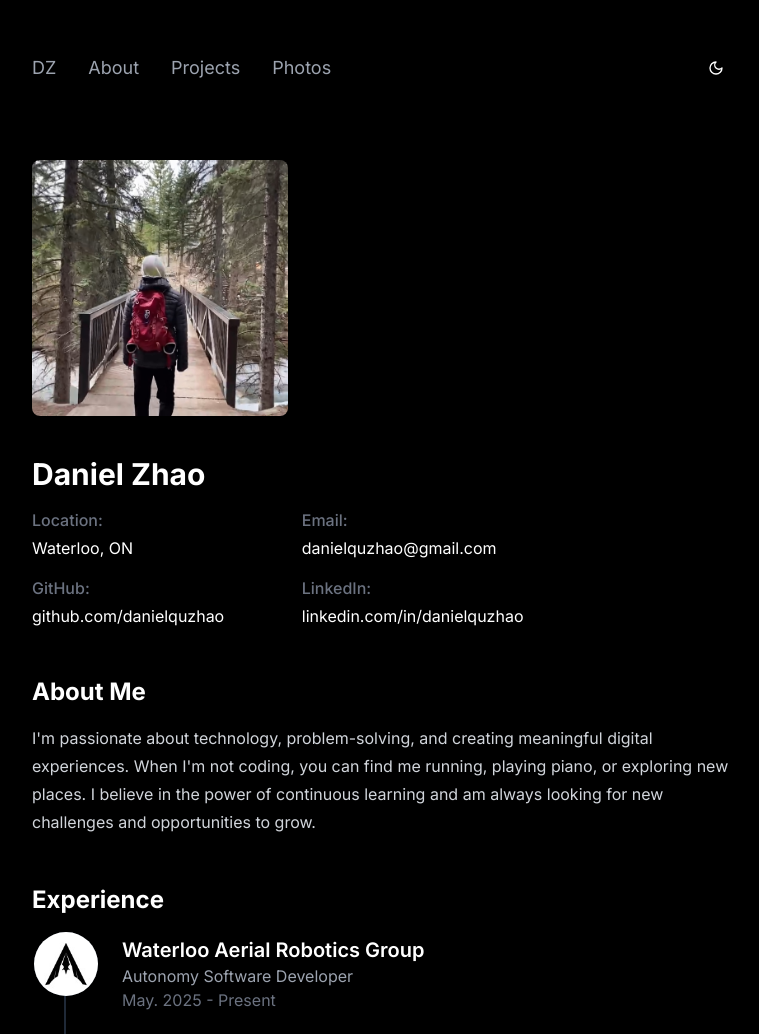
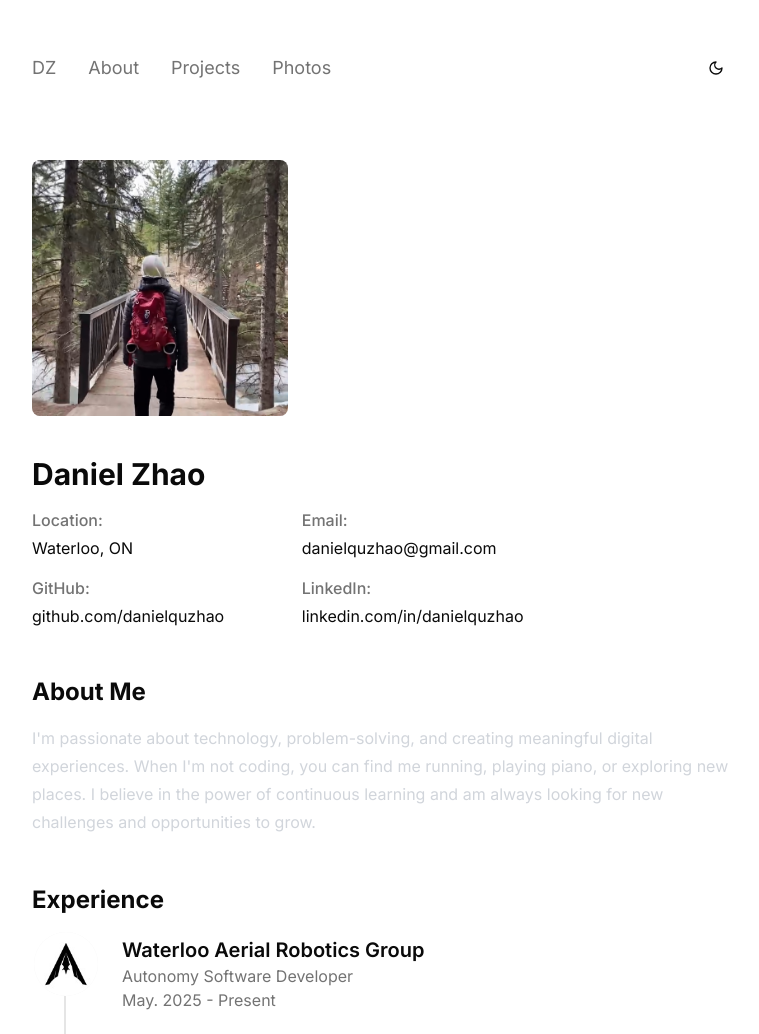
Before and after one commit to danielquzhao/personal-website, a Next.js app: page /about in a window 1280 px wide. Shown: the top 1034 px of the page, without its empty margins (256-1015 px from the left). Built offline with nearby package versions, Linux system fonts and the light colour scheme.

Commit message:
add light mode and dark mode

```diff
--- a/app/about/page.tsx
+++ b/app/about/page.tsx
@@ -6,7 +6,7 @@ import Footer from "@/components/Footer"
 
 export default function AboutPage() {
   return (
-    <div className="min-h-screen bg-black text-white">
+    <div className="min-h-screen bg-background text-foreground">
       <Navbar />
       <div className="container mx-auto py-6">
         <div className="flex flex-col">
@@ -18,12 +18,12 @@ export default function AboutPage() {
 
             <div className="grid grid-cols-2 gap-x-12 gap-y-4 max-w-xl">
               <div className="flex flex-col">
-                <span className="text-gray-500 font-medium mb-1">Location:</span>
+                <span className="text-muted-foreground font-medium mb-1">Location:</span>
                 <span>Waterloo, ON</span>
               </div>
 
               <div className="flex flex-col">
-                <span className="text-gray-500 font-medium mb-1">Email:</span>
+                <span className="text-muted-foreground font-medium mb-1">Email:</span>
                 <a
                   href="mailto:danielquzhao@gmail.com"
                   className="hover:underline break-words"
@@ -33,7 +33,7 @@ export default function AboutPage() {
               </div>
 
               <div className="flex flex-col">
-                <span className="text-gray-500 font-medium mb-1">GitHub:</span>
+                <span className="text-muted-foreground font-medium mb-1">GitHub:</span>
                 <a
                   href="https://github.com/danielquzhao"
                   target="_blank"
@@ -45,7 +45,7 @@ export default function AboutPage() {
               </div>
 
               <div className="flex flex-col">
-                <span className="text-gray-500 font-medium mb-1">LinkedIn:</span>
+                <span className="text-muted-foreground font-medium mb-1">LinkedIn:</span>
                 <a
                   href="https://linkedin.com/in/danielquzhao"
                   target="_blank"
@@ -62,7 +62,7 @@ export default function AboutPage() {
           <div className="space-y-12">
             <section>
               <h2 className="text-2xl font-bold mb-4">About Me</h2>
-              <div className="prose prose-invert max-w-none">
+              <div className="prose prose-invert dark:prose-invert max-w-none">
                 <p>
                   I'm passionate about technology, problem-solving, and creating meaningful digital experiences. When I'm not coding, you can find me running, playing piano, or exploring new places. I believe in the power of continuous learning and am always looking for new challenges and opportunities to grow.
                 </p>
@@ -71,81 +71,81 @@ export default function AboutPage() {
 
             <section>
               <h2 className="text-2xl font-bold mb-4">Experience</h2>
-              <div className="border-l-2 border-gray-800 pl-8 ml-8 space-y-6">
+              <div className="border-l-2 border-border pl-8 ml-8 space-y-6">
                 <div>
                   <div className="flex items-start">
-                    <div className="relative w-16 h-16 rounded-full overflow-hidden bg-gray-800 flex-shrink-0 mr-6 -ml-16">
+                    <div className="relative w-16 h-16 rounded-full overflow-hidden bg-secondary flex-shrink-0 mr-6 -ml-16">
                       <Image src="/warg-logo.png" alt="WARG" fill className="object-cover" />
                     </div>
                     <div className="pt-1">
                       <h3 className="text-xl font-semibold">Waterloo Aerial Robotics Group</h3>
-                      <p className="text-gray-400">Autonomy Software Developer</p>
-                      <p className="text-gray-500">May. 2025 - Present</p>
+                      <p className="text-muted-foreground">Autonomy Software Developer</p>
+                      <p className="text-muted-foreground">May. 2025 - Present</p>
                     </div>
                   </div>
                 </div>
 
                 <div>
                   <div className="flex items-start">
-                    <div className="relative w-16 h-16 rounded-full overflow-hidden bg-gray-800 flex-shrink-0 mr-6 -ml-16">
+                    <div className="relative w-16 h-16 rounded-full overflow-hidden bg-secondary flex-shrink-0 mr-6 -ml-16">
                       <Image src="/acupuncture-logo.png" alt="Classic Acupuncture" fill className="object-cover" />
                     </div>
                     <div className="pt-1">
                       <h3 className="text-xl font-semibold">Classic Acupuncture Inc</h3>
-                      <p className="text-gray-400">Web Developer</p>
-                      <p className="text-gray-500">Jan. 2025 - Apr. 2025</p>
+                      <p className="text-muted-foreground">Web Developer</p>
+                      <p className="text-muted-foreground">Jan. 2025 - Apr. 2025</p>
                     </div>
                   </div>
                 </div>
 
                 <div>
                   <div className="flex items-start">
-                    <div className="relative w-16 h-16 rounded-full overflow-hidden bg-gray-800 flex-shrink-0 mr-6 -ml-16">
+                    <div className="relative w-16 h-16 rounded-full overflow-hidden bg-secondary flex-shrink-0 mr-6 -ml-16">
                       <Image src="/wrl-logo.png" alt="Waterloo Reality Labs" fill className="object-cover" />
                     </div>
                     <div className="pt-1">
                       <h3 className="text-xl font-semibold">Waterloo Reality Labs</h3>
-                      <p className="text-gray-400">Software Developer</p>
-                      <p className="text-gray-500">Sep. 2024 - Apr. 2025</p>
+                      <p className="text-muted-foreground">Software Developer</p>
+                      <p className="text-muted-foreground">Sep. 2024 - Apr. 2025</p>
                     </div>
                   </div>
                 </div>
 
                 <div>
                   <div className="flex items-start">
-                    <div className="relative w-16 h-16 rounded-full overflow-hidden bg-gray-800 flex-shrink-0 mr-6 -ml-16">
+                    <div className="relative w-16 h-16 rounded-full overflow-hidden bg-secondary flex-shrink-0 mr-6 -ml-16">
                       <Image src="/music-logo.png" alt="Royal Music Academy" fill className="object-cover" />
                     </div>
                     <div className="pt-1">
                       <h3 className="text-xl font-semibold">Royal Music Academy</h3>
-                      <p className="text-gray-400">Piano Teacher</p>
-                      <p className="text-gray-500">Sep. 2023 - May. 2024</p>
+                      <p className="text-muted-foreground">Piano Teacher</p>
+                      <p className="text-muted-foreground">Sep. 2023 - May. 2024</p>
                     </div>
                   </div>
                 </div>
 
                 <div>
                   <div className="flex items-start">
-                    <div className="relative w-16 h-16 rounded-full overflow-hidden bg-gray-800 flex-shrink-0 mr-6 -ml-16">
+                    <div className="relative w-16 h-16 rounded-full overflow-hidden bg-secondary flex-shrink-0 mr-6 -ml-16">
                       <Image src="/taekwondo-logo.png" alt="Hong Park Taekwondo" fill className="object-cover" />
                     </div>
                     <div className="pt-1">
                       <h3 className="text-xl font-semibold">Hong Park Taekwondo</h3>
-                      <p className="text-gray-400">Taekwondo Instructor</p>
-                      <p className="text-gray-500">Sep. 2021 - Jun. 2022</p>
+                      <p className="text-muted-foreground">Taekwondo Instructor</p>
+                      <p className="text-muted-foreground">Sep. 2021 - Jun. 2022</p>
                     </div>
                   </div>
                 </div>
 
                 <div>
                   <div className="flex items-start">
-                    <div className="relative w-16 h-16 rounded-full overflow-hidden bg-gray-800 flex-shrink-0 mr-6 -ml-16">
+                    <div className="relative w-16 h-16 rounded-full overflow-hidden bg-secondary flex-shrink-0 mr-6 -ml-16">
                       <Image src="/subway-logo.png" alt="Subway" fill className="object-cover" />
                     </div>
                     <div className="pt-1">
                       <h3 className="text-xl font-semibold">Subway</h3>
-                      <p className="text-gray-400">Sandwich Engineer</p>
-                      <p className="text-gray-500">Jul. 2021 - Aug. 2021</p>
+                      <p className="text-muted-foreground">Sandwich Engineer</p>
+                      <p className="text-muted-foreground">Jul. 2021 - Aug. 2021</p>
                     </div>
                   </div>
                 </div>
@@ -155,53 +155,53 @@ export default function AboutPage() {
             <section>
               <h2 className="text-2xl font-bold mb-4">Skills</h2>
               <div className="grid grid-cols-1 sm:grid-cols-2 gap-4">
-                <div className="border border-gray-800 rounded-lg p-4">
+                <div className="border border-border rounded-lg p-4">
                   <h3 className="text-lg font-semibold mb-2">Programming Languages</h3>
                   <div className="flex flex-wrap gap-2">
-                    <span className="bg-gray-800 px-2 py-1 rounded text-sm">C</span>
-                    <span className="bg-gray-800 px-2 py-1 rounded text-sm">C++</span>
-                    <span className="bg-gray-800 px-2 py-1 rounded text-sm">C#</span>
-                    <span className="bg-gray-800 px-2 py-1 rounded text-sm">Python</span>
-                    <span className="bg-gray-800 px-2 py-1 rounded text-sm">HTML</span>
-                    <span className="bg-gray-800 px-2 py-1 rounded text-sm">CSS</span>
-                    <span className="bg-gray-800 px-2 py-1 rounded text-sm">JavaScript</span>
-                    <span className="bg-gray-800 px-2 py-1 rounded text-sm">TypeScript</span>
+                    <span className="bg-secondary px-2 py-1 rounded text-sm">C</span>
+                    <span className="bg-secondary px-2 py-1 rounded text-sm">C++</span>
+                    <span className="bg-secondary px-2 py-1 rounded text-sm">C#</span>
+                    <span className="bg-secondary px-2 py-1 rounded text-sm">Python</span>
+                    <span className="bg-secondary px-2 py-1 rounded text-sm">HTML</span>
+                    <span className="bg-secondary px-2 py-1 rounded text-sm">CSS</span>
+                    <span className="bg-secondary px-2 py-1 rounded text-sm">JavaScript</span>
+                    <span className="bg-secondary px-2 py-1 rounded text-sm">TypeScript</span>
                   </div>
                 </div>
-                <div className="border border-gray-800 rounded-lg p-4">
+                <div className="border border-border rounded-lg p-4">
                   <h3 className="text-lg font-semibold mb-2">Frameworks & Libraries</h3>
                   <div className="flex flex-wrap gap-2">
-                    <span className="bg-gray-800 px-2 py-1 rounded text-sm">React</span>
-                    <span className="bg-gray-800 px-2 py-1 rounded text-sm">Next.js</span>
-                    <span className="bg-gray-800 px-2 py-1 rounded text-sm">Express.js</span>
-                    <span className="bg-gray-800 px-2 py-1 rounded text-sm">Node.js</span>
-                    <span className="bg-gray-800 px-2 py-1 rounded text-sm">Flask</span>
-                    <span className="bg-gray-800 px-2 py-1 rounded text-sm">Tailwind CSS</span>
+                    <span className="bg-secondary px-2 py-1 rounded text-sm">React</span>
+                    <span className="bg-secondary px-2 py-1 rounded text-sm">Next.js</span>
+                    <span className="bg-secondary px-2 py-1 rounded text-sm">Express.js</span>
+                    <span className="bg-secondary px-2 py-1 rounded text-sm">Node.js</span>
+                    <span className="bg-secondary px-2 py-1 rounded text-sm">Flask</span>
+                    <span className="bg-secondary px-2 py-1 rounded text-sm">Tailwind CSS</span>
                   </div>
                 </div>
-                <div className="border border-gray-800 rounded-lg p-4">
+                <div className="border border-border rounded-lg p-4">
                   <h3 className="text-lg font-semibold mb-2">Tools & Technologies</h3>
                   <div className="flex flex-wrap gap-2">
-                    <span className="bg-gray-800 px-2 py-1 rounded text-sm">Git</span>
-                    <span className="bg-gray-800 px-2 py-1 rounded text-sm">Bash</span>
-                    <span className="bg-gray-800 px-2 py-1 rounded text-sm">Linux</span>
-                    <span className="bg-gray-800 px-2 py-1 rounded text-sm">Docker</span>
-                    <span className="bg-gray-800 px-2 py-1 rounded text-sm">Figma</span>
-                    <span className="bg-gray-800 px-2 py-1 rounded text-sm">MongoDB</span>
-                    <span className="bg-gray-800 px-2 py-1 rounded text-sm">PostgreSQL</span>
-                    <span className="bg-gray-800 px-2 py-1 rounded text-sm">Firebase</span>
-                    <span className="bg-gray-800 px-2 py-1 rounded text-sm">AWS</span>
-                    <span className="bg-gray-800 px-2 py-1 rounded text-sm">Vercel</span>
+                    <span className="bg-secondary px-2 py-1 rounded text-sm">Git</span>
+                    <span className="bg-secondary px-2 py-1 rounded text-sm">Bash</span>
+                    <span className="bg-secondary px-2 py-1 rounded text-sm">Linux</span>
+                    <span className="bg-secondary px-2 py-1 rounded text-sm">Docker</span>
+                    <span className="bg-secondary px-2 py-1 rounded text-sm">Figma</span>
+                    <span className="bg-secondary px-2 py-1 rounded text-sm">MongoDB</span>
+                    <span className="bg-secondary px-2 py-1 rounded text-sm">PostgreSQL</span>
+                    <span className="bg-secondary px-2 py-1 rounded text-sm">Firebase</span>
+                    <span className="bg-secondary px-2 py-1 rounded text-sm">AWS</span>
+                    <span className="bg-secondary px-2 py-1 rounded text-sm">Vercel</span>
                   </div>
                 </div>
-                <div className="border border-gray-800 rounded-lg p-4">
+                <div className="border border-border rounded-lg p-4">
                   <h3 className="text-lg font-semibold mb-2">Soft Skills</h3>
                   <div className="flex flex-wrap gap-2">
-                    <span className="bg-gray-800 px-2 py-1 rounded text-sm">Problem Solving</span>
-                    <span className="bg-gray-800 px-2 py-1 rounded text-sm">Teamwork</span>
-                    <span className="bg-gray-800 px-2 py-1 rounded text-sm">Communication</span>
-                    <span className="bg-gray-800 px-2 py-1 rounded text-sm">Time Management</span>
-                    <span className="bg-gray-800 px-2 py-1 rounded text-sm">Adaptability</span>
+                    <span className="bg-secondary px-2 py-1 rounded text-sm">Problem Solving</span>
+                    <span className="bg-secondary px-2 py-1 rounded text-sm">Teamwork</span>
+                    <span className="bg-secondary px-2 py-1 rounded text-sm">Communication</span>
+                    <span className="bg-secondary px-2 py-1 rounded text-sm">Time Management</span>
+                    <span className="bg-secondary px-2 py-1 rounded text-sm">Adaptability</span>
                   </div>
                 </div>
               </div>
--- a/app/globals.css
+++ b/app/globals.css
@@ -72,7 +72,7 @@ body {
     --accent-foreground: 0 0% 98%;
     --destructive: 0 62.8% 30.6%;
     --destructive-foreground: 0 0% 98%;
-    --border: 0 0% 14.9%;
+    --border: 0 0% 20%;
     --input: 0 0% 14.9%;
     --ring: 0 0% 83.1%;
     --chart-1: 220 70% 50%;
--- a/app/layout.tsx
+++ b/app/layout.tsx
@@ -18,7 +18,7 @@ export default function RootLayout({
 }>) {
   return (
     <html lang="en" suppressHydrationWarning>
-      <body className={`${inter.className} bg-black text-white antialiased`}>
+      <body className={`${inter.className} bg-background text-foreground antialiased`}>
         <ThemeProvider attribute="class" defaultTheme="dark" enableSystem disableTransitionOnChange>
           {children}
         </ThemeProvider>
--- a/app/photos/page.tsx
+++ b/app/photos/page.tsx
@@ -56,7 +56,7 @@ export default function PhotosPage() {
   ]
 
   return (
-    <div className="min-h-screen bg-black text-white">
+    <div className="min-h-screen bg-background text-foreground">
       <Navbar />
       <div className="container mx-auto py-6">
         <div className="grid grid-cols-1 md:grid-cols-2 lg:grid-cols-3 gap-6">
@@ -69,8 +69,8 @@ export default function PhotosPage() {
                   fill
                   className="object-cover transition-transform duration-300 group-hover:scale-105"
                 />
-                <div className="absolute inset-0 bg-black bg-opacity-30 opacity-0 group-hover:opacity-100 transition-opacity duration-300 flex items-end p-4">
-                  <h3 className="text-white font-medium">{photo.title}</h3>
+                <div className="absolute inset-0 bg-background/30 opacity-0 group-hover:opacity-100 transition-opacity duration-300 flex items-end p-4">
+                  <h3 className="text-foreground font-medium">{photo.title}</h3>
                 </div>
               </div>
             </div>
--- a/components/Navbar.tsx
+++ b/components/Navbar.tsx
@@ -1,43 +1,42 @@
 "use client"
 
 import Link from "next/link"
-import { Github, Linkedin, Mail } from "lucide-react"
+import { useTheme } from "next-themes"
 import { Button } from "@/components/ui/button"
+import { Moon, Sun } from "lucide-react"
 
 export default function Navbar() {
+  const { theme, setTheme } = useTheme()
+
   return (
     <header className="container mx-auto flex items-center justify-between py-12">
       <nav className="flex items-center gap-8">
-        <Link href="/" className="text-lg text-gray-400 hover:text-white transition-colors">
+        <Link href="/" className="text-lg text-muted-foreground hover:text-foreground transition-colors">
           DZ
         </Link>
-        <Link href="/about" className="text-lg text-gray-400 hover:text-white transition-colors">
+        <Link href="/about" className="text-lg text-muted-foreground hover:text-foreground transition-colors">
           About
         </Link>
-        <Link href="/projects" className="text-lg text-gray-400 hover:text-white transition-colors">
+        <Link href="/projects" className="text-lg text-muted-foreground hover:text-foreground transition-colors">
           Projects
         </Link>
-        <Link href="/photos" className="text-lg text-gray-400 hover:text-white transition-colors">
+        <Link href="/photos" className="text-lg text-muted-foreground hover:text-foreground transition-colors">
           Photos
         </Link>
       </nav>
       <div>
-      <Button variant="ghost" size="icon" className="rounded-full">
+        <Button
+          variant="ghost"
+          size="icon"
+          className="rounded-full"
+          onClick={() => setTheme(theme === 'dark' ? 'light' : 'dark')}
+        >
           <span className="sr-only">Toggle theme</span>
-          <svg
-            xmlns="http://www.w3.org/2000/svg"
-            width="20"
-            height="20"
-            viewBox="0 0 24 24"
-            fill="none"
-            stroke="currentColor"
-            strokeWidth="2"
-            strokeLinecap="round"
-            strokeLinejoin="round"
-            className="lucide lucide-moon"
-          >
-            <path d="M12 3a6 6 0 0 0 9 9 9 9 0 1 1-9-9Z" />
-          </svg>
+          {theme === 'dark' ? (
+            <Sun className="h-5 w-5" />
+          ) : (
+            <Moon className="h-5 w-5" />
+          )}
         </Button>
       </div>
     </header>
```
Also changed, not shown: app/page.tsx (+4 -4 lines), app/projects/page.tsx (+6 -6 lines), components/Footer.tsx (+5 -5 lines).
